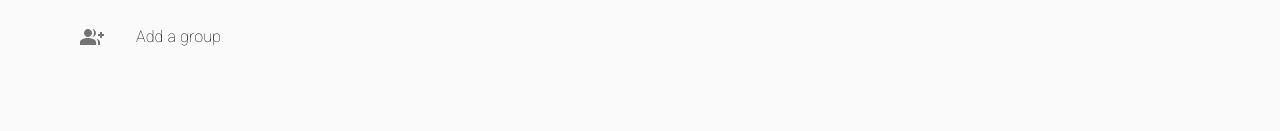
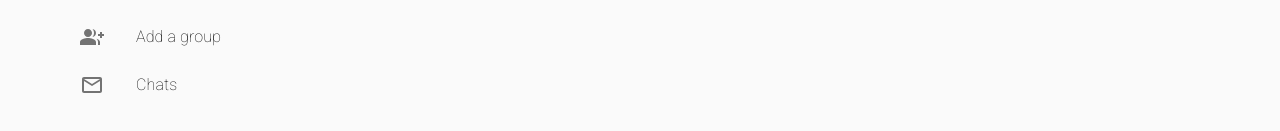
Before and after one commit to nicolinem/TDT4140-GroupUp, a React (Create React App) app: page / in a window 1280 px wide. Shown: the part 235-366 px from the top of the page. Built offline with nearby package versions, Linux system fonts and the light colour scheme; no server answers; the database is empty; sample sign-in values are in the browser's storage.

Commit message:
#18 feat: link to group chats

```diff
--- a/src/Dashboard/Sidebar.js
+++ b/src/Dashboard/Sidebar.js
@@ -21,6 +21,7 @@ import { getAuth, onAuthStateChanged } from "firebase/auth";
 import GroupIcon from "@mui/icons-material/Group";
 import GroupAddIcon from "@mui/icons-material/GroupAdd";
 import DynamicFeedIcon from "@mui/icons-material/DynamicFeed";
+import MailOutlineIcon from "@mui/icons-material/MailOutline";
 
 export const Sidebar = () => {
   const [open, setOpen] = useState(true);
@@ -89,6 +90,17 @@ export const Sidebar = () => {
         </ListItemIcon>
         <ListItemText primary="Add a group" />
       </ListItemButton>
+
+      <ListItemButton
+        component="button"
+        href="/chatlist"
+        sx={{ borderRadius: 8 }}
+      >
+        <ListItemIcon>
+          <MailOutlineIcon />
+        </ListItemIcon>
+        <ListItemText primary="Chats" />
+      </ListItemButton>
     </List>
   );
 };
```
